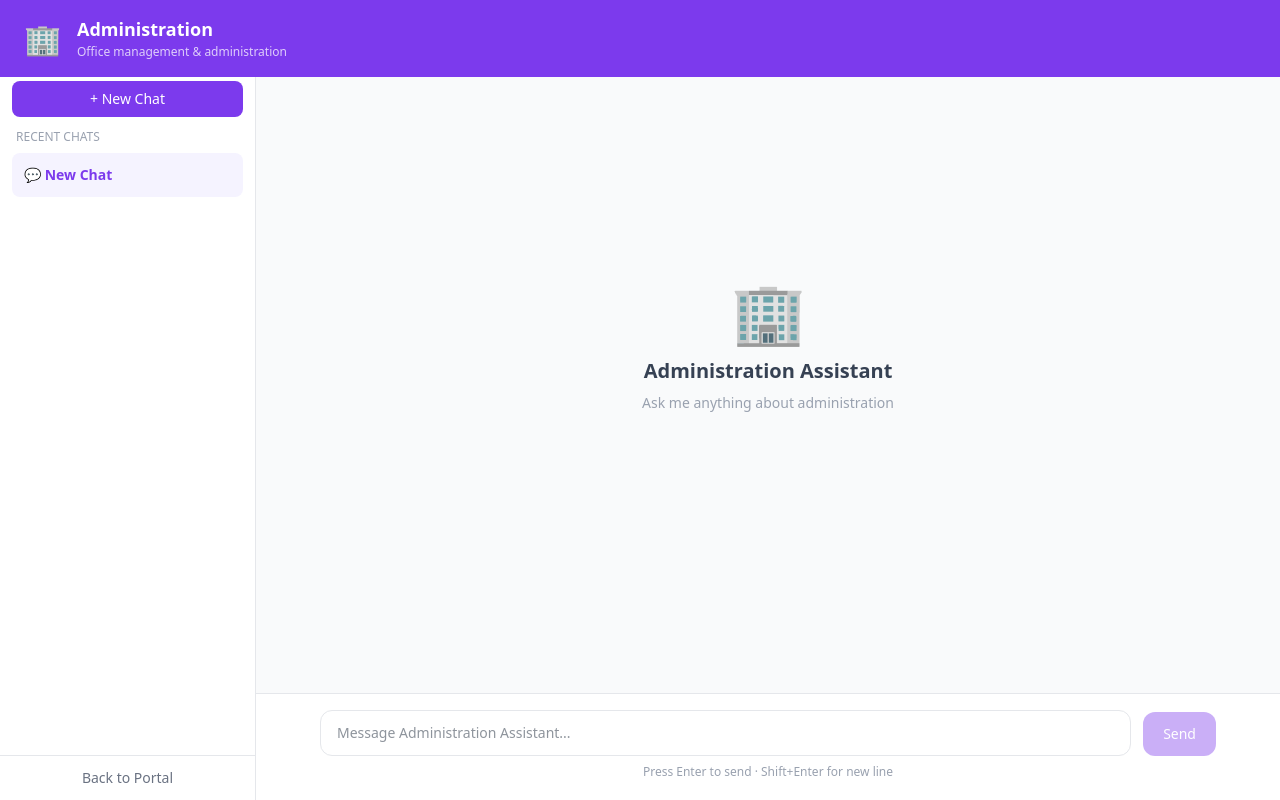
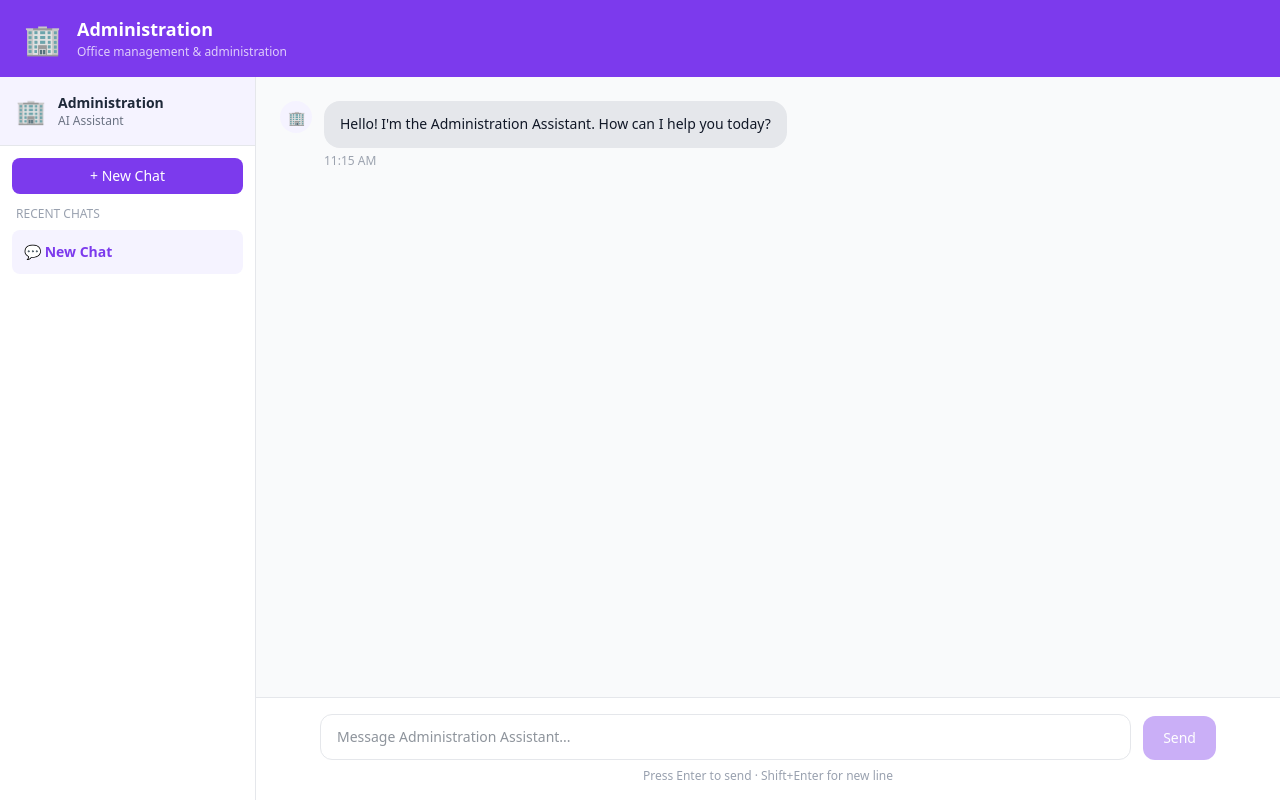
Before and after one commit to Parindran/AI-Powered-Multi-Department-Chatbot-Portal-Website, a Next.js app: page /chat/administration in a window 1280 px wide. Built offline with nearby package versions, Linux system fonts and the light colour scheme.

Commit message:
chat bubble debug

```diff
--- a/app/chat/[id]/page.js
+++ b/app/chat/[id]/page.js
@@ -8,30 +8,5 @@ export default async function ChatPage({ params }) {
 
   if (!dept) return notFound()
 
-  return (
-    <div style={{ display: "flex", flexDirection: "column", height: "100vh" }}>
-      {/* Department themed header */}
-      <div
-        style={{
-          backgroundColor: dept.color,
-          padding: "1rem 1.5rem",
-          display: "flex",
-          alignItems: "center",
-          gap: "1rem",
-          flexShrink: 0
-        }}
-      >
-        <span style={{ fontSize: "1.875rem" }}>{dept.icon}</span>
-        <div>
-          <h1 style={{ color: "white", fontWeight: "bold", fontSize: "1.125rem", margin: 0 }}>{dept.name}</h1>
-          <p style={{ color: "white", fontSize: "0.75rem", opacity: 0.75, margin: 0 }}>{dept.description}</p>
-        </div>
-      </div>
-
-      {/* Chat window below header */}
-      <div style={{ flex: 1, overflow: "hidden" }}>
-        <ChatWindow dept={dept} />
-      </div>
-    </div>
-  )
+  return <ChatWindow dept={dept} />
 }
--- a/app/components/ChatMessages.js
+++ b/app/components/ChatMessages.js
@@ -1,14 +1,7 @@
 "use client"
 import { motion } from "framer-motion"
 
-import { useEffect, useRef } from "react"
-
 export default function ChatMessages({ messages, dept, loading }) {
-  const bottomRef = useRef(null)
-
-  useEffect(() => {
-    bottomRef.current?.scrollIntoView({ behavior: "smooth" })
-  }, [messages, loading])
 
   function formatTime(timestamp) {
     if (!timestamp) return ""
@@ -16,78 +9,62 @@ export default function ChatMessages({ messages, dept, loading }) {
   }
 
   return (
-    <div className="flex-1 overflow-y-auto px-6 py-6 bg-gray-50">
+    <div style={{ flex: 1, overflowY: "auto", padding: "1.5rem", backgroundColor: "#f9fafb" }}>
 
-      {/* Empty state */}
       {messages.length === 0 && (
-        <div className="flex flex-col items-center justify-center h-full text-center">
-          <span className="text-6xl mb-4">{dept.icon}</span>
-          <h3 className="text-xl font-semibold text-gray-700 mb-2">
-            {dept.name} Assistant
-          </h3>
-          <p className="text-gray-400 text-sm">
-            Ask me anything about {dept.name.toLowerCase()}
-          </p>
+        <div style={{ display: "flex", flexDirection: "column", alignItems: "center", justifyContent: "center", height: "100%", textAlign: "center" }}>
+          <span style={{ fontSize: "3.75rem", marginBottom: "1rem" }}>{dept.icon}</span>
+          <h3 style={{ fontSize: "1.25rem", fontWeight: 600, color: "#374151", marginBottom: "0.5rem" }}>{dept.name} Assistant</h3>
+          <p style={{ color: "#9CA3AF", fontSize: "0.875rem" }}>Ask me anything about {dept.name.toLowerCase()}</p>
         </div>
       )}
 
-      {/* Messages */}
       {messages.map((msg, i) => (
         <motion.div
           key={i}
           initial={{ opacity: 0, y: 10 }}
           animate={{ opacity: 1, y: 0 }}
           transition={{ duration: 0.3 }}
-    className={`flex mb-4 ${msg.role === "user" ? "justify-end" : "justify-start"}`}
+          style={{ display: "flex", justifyContent: msg.role === "user" ? "flex-end" : "flex-start", marginBottom: "1rem" }}
         >
           {msg.role === "assistant" && (
-            <div
-              className="w-8 h-8 rounded-full flex items-center justify-center text-sm mr-3 flex-shrink-0"
-              style={{ backgroundColor: dept.lightColor }}
-            >
+            <div style={{ width: "2rem", height: "2rem", borderRadius: "50%", display: "flex", alignItems: "center", justifyContent: "center", fontSize: "0.875rem", marginRight: "0.75rem", flexShrink: 0, backgroundColor: dept.lightColor }}>
               {dept.icon}
             </div>
           )}
-          <div className="flex flex-col gap-1">
-            <div
-  style={{
-    backgroundColor: msg.role === "user" ? dept.color : "#f3f4f6",
+          <div style={{ display: "flex", flexDirection: "column", gap: "0.25rem" }}>
+            <div style={{
+              backgroundColor: msg.role === "user" ? dept.color : "#e5e7eb",
               color: msg.role === "user" ? "#ffffff" : "#111827",
-    boxShadow: "0 1px 3px rgba(0,0,0,0.08)",
               maxWidth: "36rem",
               padding: "0.75rem 1rem",
               borderRadius: "1rem",
               fontSize: "0.875rem",
-    lineHeight: "1.625"
-  }}
->
+              lineHeight: "1.625",
+              wordBreak: "break-word"
+            }}>
               {msg.content}
             </div>
-            <p className={`text-xs text-gray-400 ${msg.role === "user" ? "text-right" : "text-left"}`}>
+            <p style={{ fontSize: "0.75rem", color: "#9CA3AF", textAlign: msg.role === "user" ? "right" : "left", margin: 0 }}>
               {formatTime(msg.timestamp)}
             </p>
           </div>
         </motion.div>
       ))}
 
-      {/* Loading indicator */}
       {loading && (
-        <div className="flex mb-4 justify-start">
-          <div
-            className="w-8 h-8 rounded-full flex items-center justify-center text-sm mr-3"
-            style={{ backgroundColor: dept.lightColor }}
-          >
+        <div style={{ display: "flex", marginBottom: "1rem" }}>
+          <div style={{ width: "2rem", height: "2rem", borderRadius: "50%", display: "flex", alignItems: "center", justifyContent: "center", fontSize: "0.875rem", marginRight: "0.75rem", backgroundColor: dept.lightColor }}>
             {dept.icon}
           </div>
-          <div className="px-4 py-3 rounded-2xl bg-white shadow-sm flex items-center gap-1">
-            <span className="w-2 h-2 rounded-full animate-bounce bg-gray-400" style={{ animationDelay: "0ms" }}></span>
-            <span className="w-2 h-2 rounded-full animate-bounce bg-gray-400" style={{ animationDelay: "150ms" }}></span>
-            <span className="w-2 h-2 rounded-full animate-bounce bg-gray-400" style={{ animationDelay: "300ms" }}></span>
+          <div style={{ padding: "0.75rem 1rem", borderRadius: "1rem", backgroundColor: "white", boxShadow: "0 1px 3px rgba(0,0,0,0.08)", display: "flex", alignItems: "center", gap: "0.25rem" }}>
+            <span style={{ width: "0.5rem", height: "0.5rem", borderRadius: "50%", backgroundColor: "#9CA3AF", display: "inline-block" }}></span>
+            <span style={{ width: "0.5rem", height: "0.5rem", borderRadius: "50%", backgroundColor: "#9CA3AF", display: "inline-block" }}></span>
+            <span style={{ width: "0.5rem", height: "0.5rem", borderRadius: "50%", backgroundColor: "#9CA3AF", display: "inline-block" }}></span>
           </div>
         </div>
       )}
 
-      <div ref={bottomRef} />
     </div>
   )
 }
--- a/app/components/ChatWindow.js
+++ b/app/components/ChatWindow.js
@@ -8,12 +8,17 @@ import ChatInput from "./ChatInput"
 export default function ChatWindow({ dept }) {
   const storageKey = `chats-${dept.id}`
 
-  const [chats, setChats] = useState([{ id: 1, title: "New Chat", messages: [] }])
+  const welcomeMessage = {
+    role: "assistant",
+    content: `Hello! I'm the ${dept.name} Assistant. How can I help you today?`,
+    timestamp: Date.now()
+  }
+
+  const [chats, setChats] = useState([{ id: 1, title: "New Chat", messages: [welcomeMessage] }])
   const [activeChatId, setActiveChatId] = useState(1)
   const [loading, setLoading] = useState(false)
   const [ready, setReady] = useState(false)
 
-  // Load from localStorage on first render
   useEffect(() => {
     const saved = localStorage.getItem(storageKey)
     if (saved) {
@@ -24,7 +29,6 @@ export default function ChatWindow({ dept }) {
     setReady(true)
   }, [])
 
-  // Save to localStorage whenever chats change
   useEffect(() => {
     if (!ready) return
     localStorage.setItem(storageKey, JSON.stringify({ chats, activeChatId }))
@@ -33,27 +37,35 @@ export default function ChatWindow({ dept }) {
   const activeChat = chats.find((c) => c.id === activeChatId)
 
   function startNewChat() {
-    const newChat = { id: Date.now(), title: "New Chat", messages: [] }
+    const newChat = {
+      id: Date.now(),
+      title: "New Chat",
+      messages: [welcomeMessage]
+    }
     setChats((prev) => [newChat, ...prev])
     setActiveChatId(newChat.id)
   }
 
   async function sendMessage(text) {
     const userMessage = { role: "user", content: text, timestamp: Date.now() }
-    const updatedMessages = [...activeChat.messages, userMessage]
+    let updatedMessages = []
 
-    setChats((prev) =>
-      prev.map((c) =>
-        c.id === activeChatId ? { ...c, messages: updatedMessages, title: text.slice(0, 30) } : c
+    setChats((prev) => {
+      const current = prev.find((c) => c.id === activeChatId)
+      updatedMessages = [...current.messages, userMessage]
+      return prev.map((c) =>
+        c.id === activeChatId
+          ? { ...c, messages: updatedMessages, title: text.slice(0, 30) }
+          : c
       )
-    )
+    })
 
     setLoading(true)
 
     const res = await fetch("/api/chat", {
       method: "POST",
       headers: { "Content-Type": "application/json" },
-      body: JSON.stringify({ messages: updatedMessages, systemPrompt: dept.prompt }),
+      body: JSON.stringify({ messages: [...updatedMessages], systemPrompt: dept.prompt }),
     })
 
     const data = await res.json()
@@ -61,7 +73,9 @@ export default function ChatWindow({ dept }) {
 
     setChats((prev) =>
       prev.map((c) =>
-        c.id === activeChatId ? { ...c, messages: [...updatedMessages, assistantMessage] } : c
+        c.id === activeChatId
+          ? { ...c, messages: [...updatedMessages, assistantMessage] }
+          : c
       )
     )
 
@@ -71,17 +85,20 @@ export default function ChatWindow({ dept }) {
   if (!ready) return null
 
   return (
-    <div className="flex h-screen" style={{ borderTop: `4px solid ${dept.color}` }}>
-      <Sidebar
-        dept={dept}
-        chats={chats}
-        activeChatId={activeChatId}
-        onSelectChat={setActiveChatId}
-        onNewChat={startNewChat}
-      />
-      <div className="flex flex-col flex-1">
-        <ChatMessages messages={activeChat.messages} dept={dept} loading={loading} />
-        <ChatInput onSend={sendMessage} loading={loading} dept={dept} />
+    <div style={{ display: "flex", flexDirection: "column", height: "100vh" }}>
+      <div style={{ backgroundColor: dept.color, padding: "1rem 1.5rem", display: "flex", alignItems: "center", gap: "1rem", flexShrink: 0 }}>
+        <span style={{ fontSize: "1.875rem" }}>{dept.icon}</span>
+        <div>
+          <h1 style={{ color: "white", fontWeight: "bold", fontSize: "1.125rem", margin: 0 }}>{dept.name}</h1>
+          <p style={{ color: "white", fontSize: "0.75rem", opacity: 0.75, margin: 0 }}>{dept.description}</p>
+        </div>
+      </div>
+      <div style={{ display: "flex", flex: 1, overflow: "hidden" }}>
+        <Sidebar dept={dept} chats={chats} activeChatId={activeChatId} onSelectChat={setActiveChatId} onNewChat={startNewChat} />
+        <div style={{ display: "flex", flexDirection: "column", flex: 1, overflow: "hidden" }}>
+          <ChatMessages messages={activeChat.messages} dept={dept} loading={loading} />
+          <ChatInput onSend={sendMessage} loading={loading} dept={dept} />
+        </div>
       </div>
     </div>
   )
--- a/app/layout.jsx
+++ b/app/layout.jsx
@@ -7,8 +7,8 @@ export const metadata = {
 
 export default function RootLayout({ children }) {
   return (
-    <html lang="en">
-      <body>{children}</body>
+    <html lang="en" style={{ height: "100%" }}>
+      <body style={{ height: "100%", margin: 0, padding: 0 }}>{children}</body>
     </html>
   )
 }
```
Lines whose indentation alone changed are shown as unchanged.
